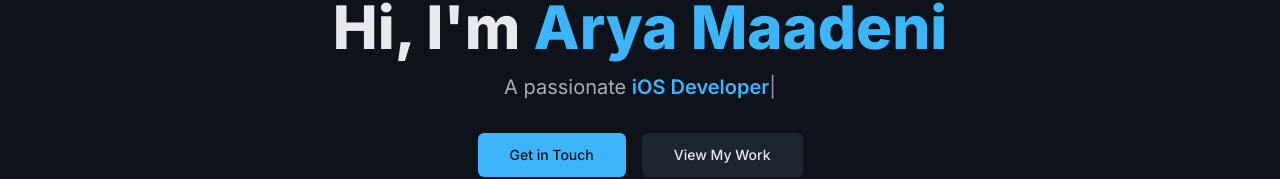
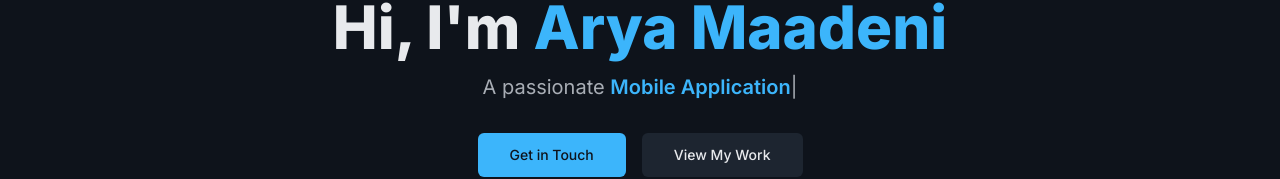
Before and after one commit to aryamaadeni/aryamaadeni.github.io, a Next.js app: page / in a window 1280 px wide. Shown: the part 404-583 px from the top of the page. Built offline with nearby package versions, Linux system fonts and the light colour scheme.

Commit message:
Update hero.tsx
minor changes

```diff
--- a/src/components/sections/hero.tsx
+++ b/src/components/sections/hero.tsx
@@ -14,8 +14,8 @@ export function HeroSection() {
     if (typedRef.current) {
       typedInstance.current = new Typed(typedRef.current, {
         strings: [
+          "iOS Developer",
           "Mobile Application Developer",
-          "iOS Developer",
           "Flutter Developer",
           "React Native Enthusiast",
         ],
```
